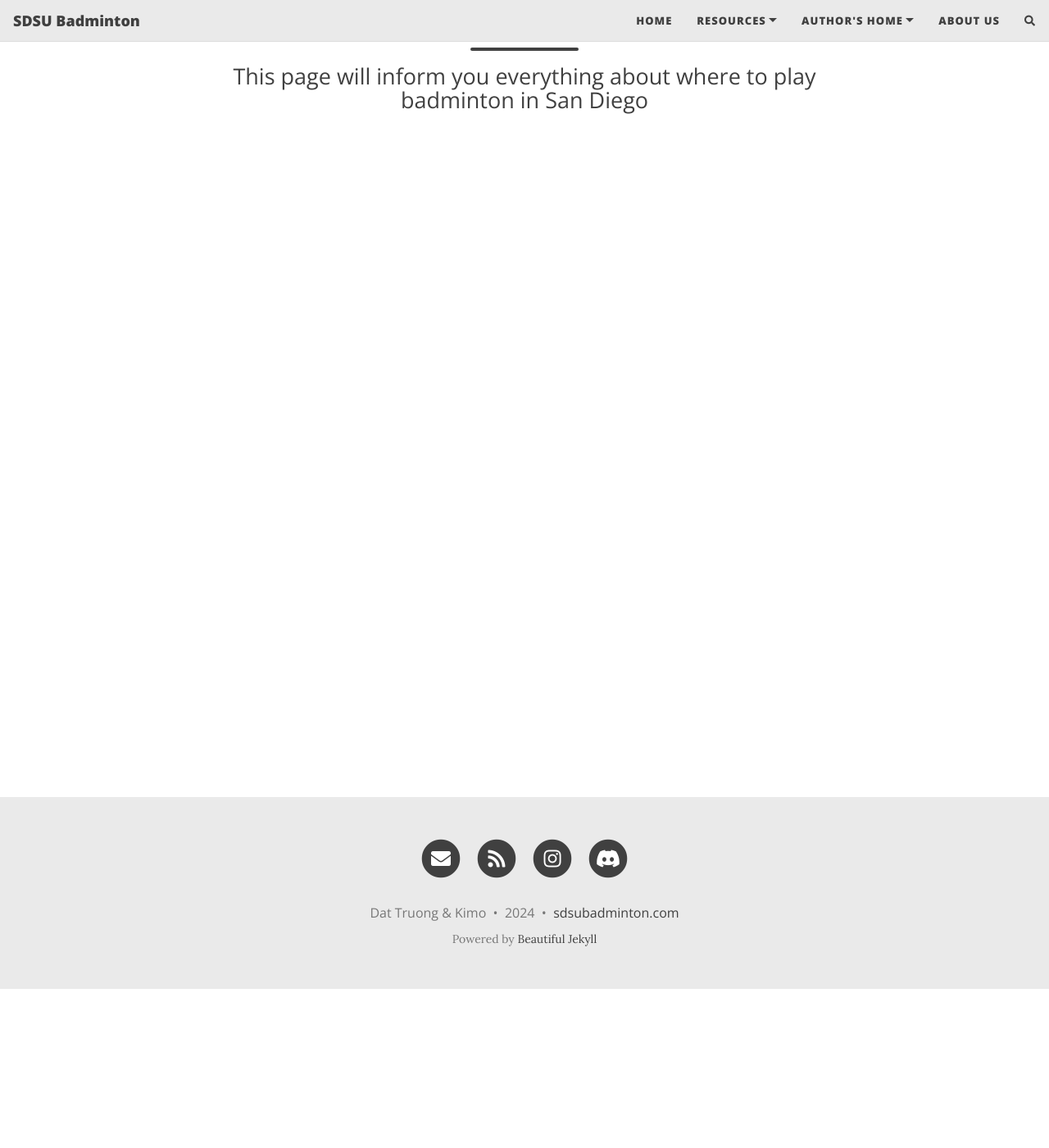
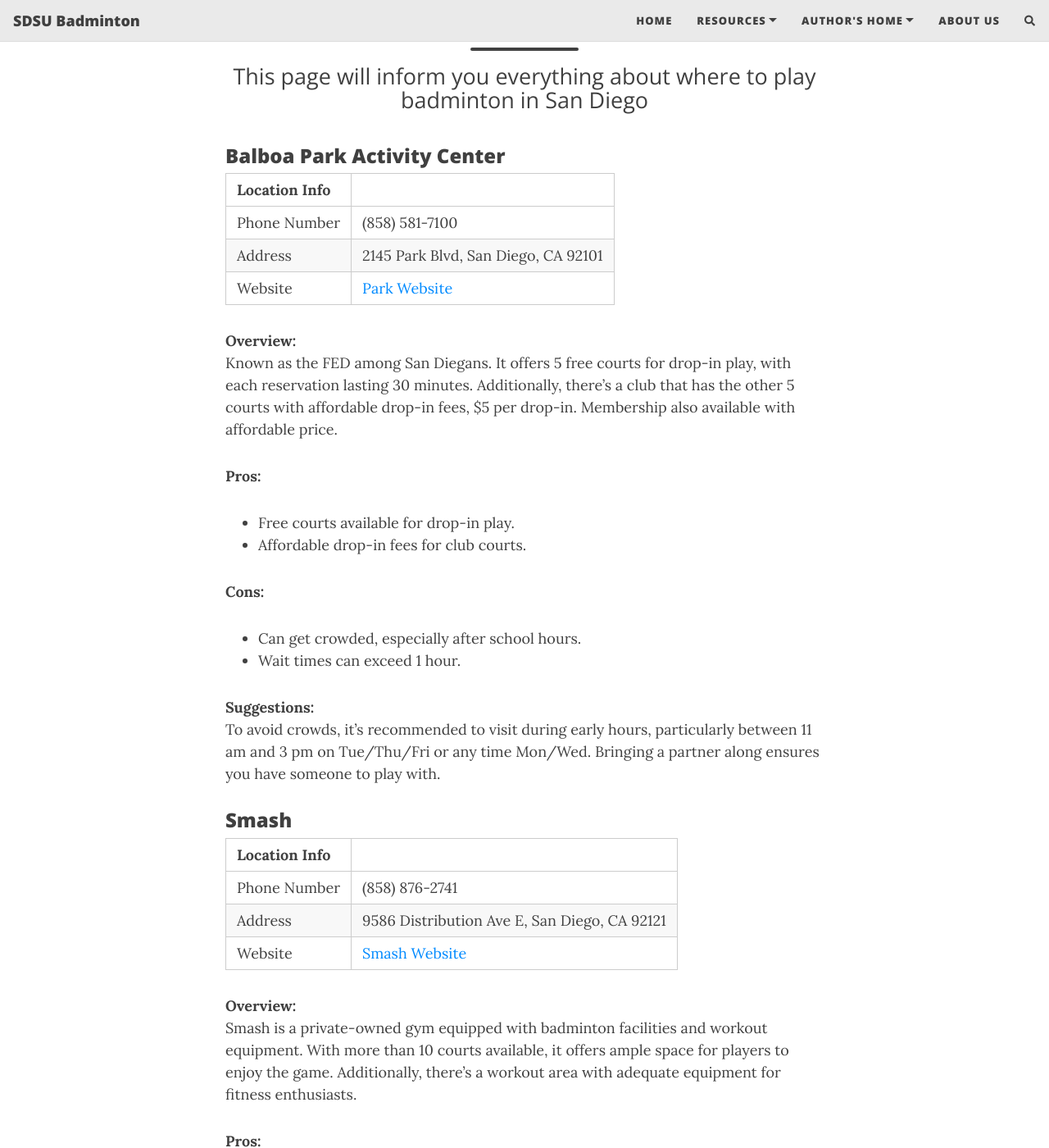
Before and after one commit to datpersonal/sdsubadminton, a Jekyll site: the page built from wheretoplay.md, in a window 1280 px wide and 1400 px high, scrolled down 194 px. Shown: the whole window at 82% size. Built offline with Jekyll 4.4.1, drawn with Linux system fonts in a browser that asks for light colours; nearby versions of some CDN libraries; comment, search, counter and statistics services are not loaded; some of the changed text lies outside the part shown.

```diff
--- a/wheretoplay.md
+++ b/wheretoplay.md
@@ -3,3 +3,64 @@ layout: page
 title: Where to play Badminton in San Diego
 subtitle: This page will inform you everything about where to play badminton in San Diego
 ---
+### Balboa Park Activity Center
+
+| Location Info      |                                                                                   |
+|--------------------|-----------------------------------------------------------------------------------|
+| Phone Number       | (858) 581-7100                               |
+| Address            | 2145 Park Blvd, San Diego, CA 92101         |
+| Website            | [Park Website](https://www.sandiego.gov/park-and-recreation/centers/bpac)             |
+
+**Overview:**
+Known as the FED among San Diegans. It offers 5 free courts for drop-in play, with each reservation lasting 30 minutes. Additionally, there's a club that has the other 5 courts with affordable drop-in fees, $5 per drop-in. Membership also available with affordable price.
+
+**Pros:**
+- Free courts available for drop-in play.
+- Affordable drop-in fees for club courts.
+
+**Cons:**
+- Can get crowded, especially after school hours.
+- Wait times can exceed 1 hour.
+
+**Suggestions:**
+To avoid crowds, it's recommended to visit during early hours, particularly between 11 am and 3 pm on Tue/Thu/Fri or any time Mon/Wed. Bringing a partner along ensures you have someone to play with.
+
+### Smash
+
+| Location Info      |                                                                                   |
+|--------------------|-----------------------------------------------------------------------------------|
+| Phone Number       | (858) 876-2741                                                                               |
+| Address            | 9586 Distribution Ave E, San Diego, CA 92121                                                       |
+| Website            | [Smash Website](https://www.smashbsd.com/)                                              |
+
+**Overview:**
+Smash is a private-owned gym equipped with badminton facilities and workout equipment. With more than 10 courts available, it offers ample space for players to enjoy the game. Additionally, there's a workout area with adequate equipment for fitness enthusiasts.
+
+**Pros:**
+- Ample courts available.
+- Workout area with adequate equipment.
+
+**Cons:**
+- Higher drop-in fee ($12).
+- Varying skill levels among players.
+
+**Suggestions:**
+Bringing friends along ensures you have someone to play with and enhances the overall gaming experience. Don't hesitate to invite others to join your game if you spot players of similar skill levels.
+
+### Black Mountain Multipurpose Center
+
+| Location Info      |                                                                                   |
+|--------------------|-----------------------------------------------------------------------------------|
+| Phone Number       | (858) 538-8128                                                                              |
+| Address            | 9353 Oviedo St, San Diego, CA 92129                                                         |
+| Website            | [Park Website](https://www.sandiego.gov/park-and-recreation/centers/recctr/blkmtn)    |
+
+**Overview:**
+The Black Mountain Multipurpose Center offers limited availability for badminton enthusiasts. It operates on Wed/Fri evenings from 6:15 pm to 9:15 pm.
+
+**Cons:**
+- Limited availability.
+- Operates only on Wed/Fri evenings.
+
+**Suggestions:**
+Consider this center as a last resort if other options are closed simultaneously. It's suitable for those living nearby who may find it convenient to access.
```
Also changed, not shown: _posts/2024-04-10-intial-post.md (deleted, +0 -7 lines), _posts/_2020-02-26-flake-it-till-you-make-it.md (deleted, +0 -95 lines), 1 other file.
